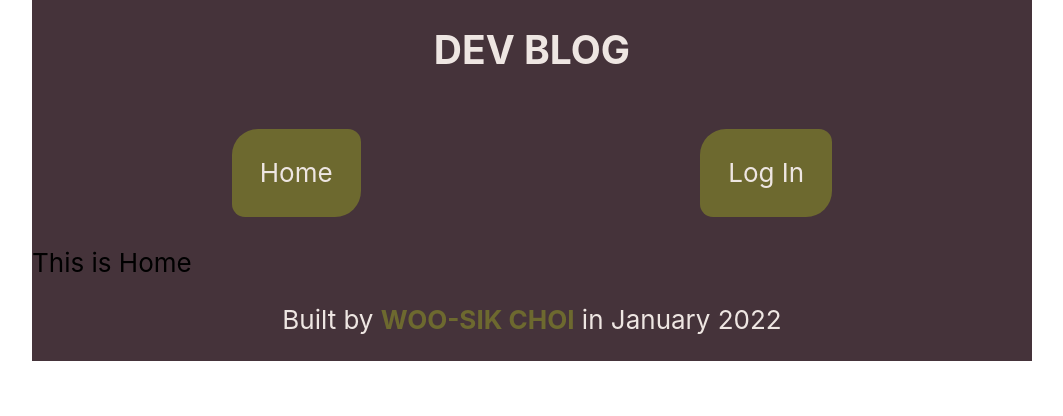
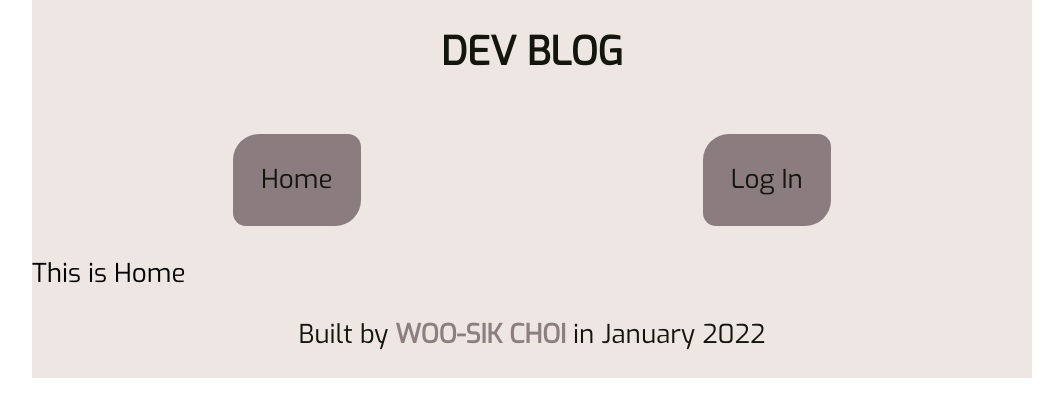
Before and after one commit to dvlprwchoi/dev-blog, a React (Create React App) app: page / in a window 1280 px wide. Shown: the top 416 px of the page, without its empty margins (108-1171 px from the left). Built offline with nearby package versions, Linux system fonts and the light colour scheme; no server answers.

Commit message:
Add font and color theme

```diff
--- a/public/index.html
+++ b/public/index.html
@@ -24,6 +24,12 @@
       work correctly both with client-side routing and a non-root public URL.
       Learn how to configure a non-root public URL by running `npm run build`.
     -->
+    <link rel="preconnect" href="https://fonts.googleapis.com" />
+    <link rel="preconnect" href="https://fonts.gstatic.com" crossorigin />
+    <link
+      href="https://fonts.googleapis.com/css2?family=Exo&display=swap"
+      rel="stylesheet"
+    />
     <title>DEV BLOG</title>
   </head>
   <body>
--- a/src/App.css
+++ b/src/App.css
@@ -1,6 +1,7 @@
 * {
   /* border: 1px solid black; */
   font-size: calc(10px + 2vmin);
+  font-family: 'Exo', sans-serif;
 }
 
 [theme='a'] {
@@ -11,10 +12,19 @@
   --color-5: #6d692f;
 }
 
+[theme='b'] {
+  --color: #eee6e2;
+  --color-2: #a29e8e;
+  --color-3: #6d692f;
+  --color-4: #13160d;
+  --color-5: #45333a94;
+}
+
 #root {
   display: flex;
   justify-content: center;
 }
+
 .App {
   background-color: var(--color);
   width: clamp(350px, 99%, 1000px);
--- a/src/App.js
+++ b/src/App.js
@@ -21,7 +21,7 @@
   };
 
   return (
-    <div className="App" theme="a">
+    <div className="App" theme="b">
       <Router>
         <Header isAuth={isAuth} _logout={_logout} />
         <Routes>
```
